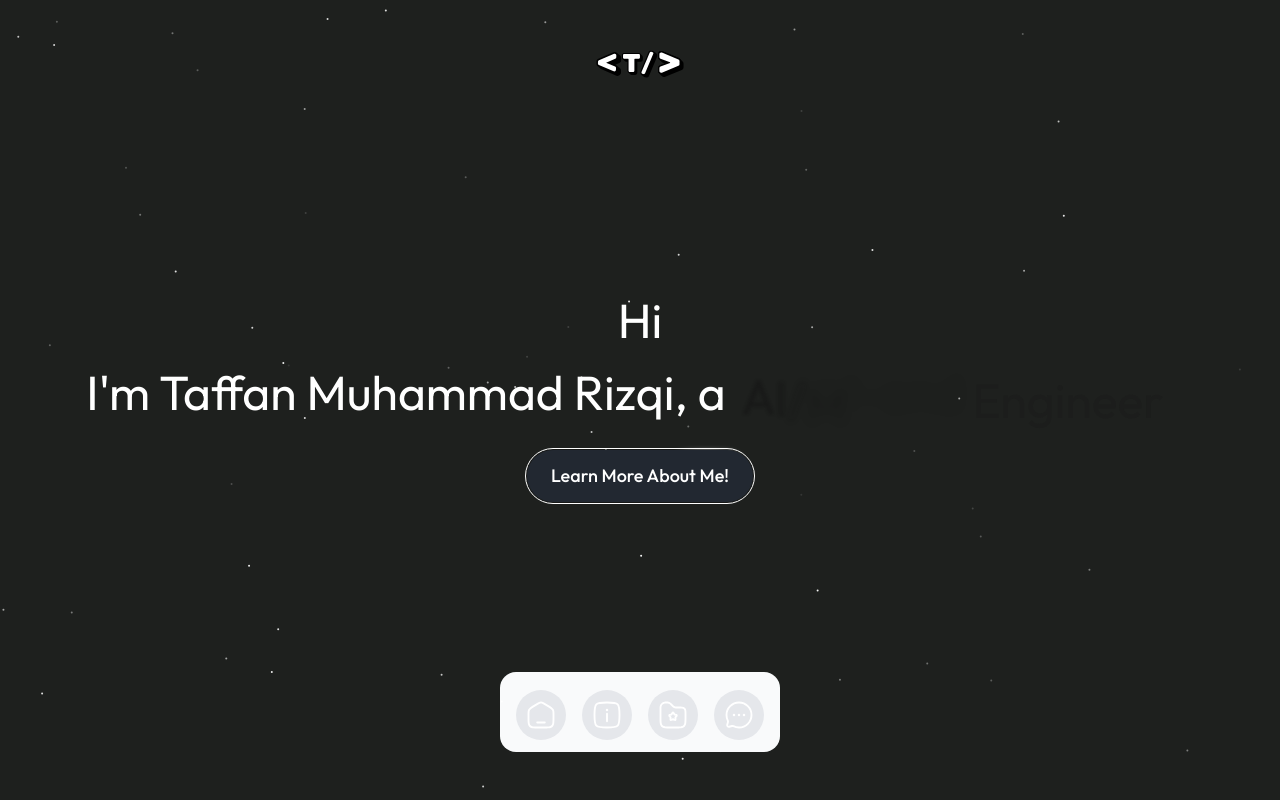
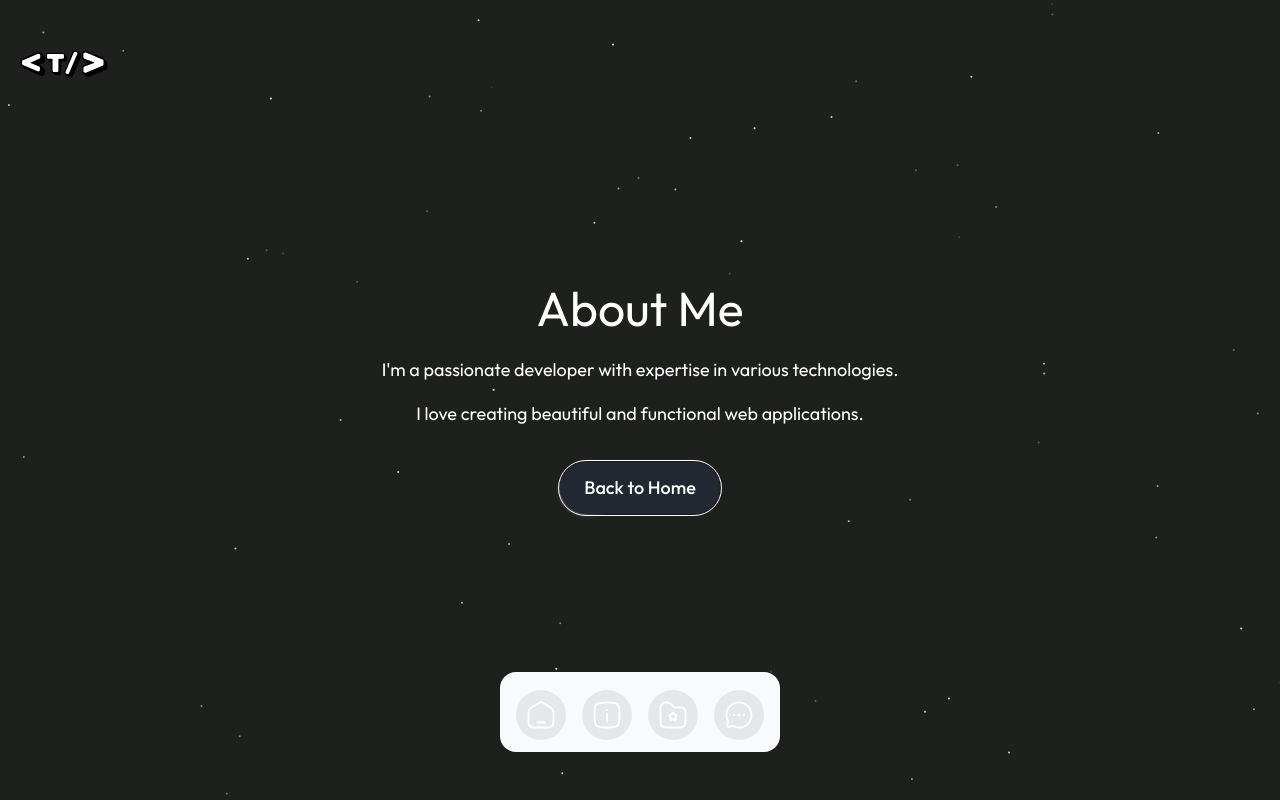
Before and after one commit to TaffanM/portofolio-web-react, a React (Vite) app: page / in a window 1280 px wide. Both pictures are taken after a click on the button "Learn More About Me!". Built offline with nearby package versions, Linux system fonts and the light colour scheme.

Commit message:
feat: implement multi-page navigation and add About, Projects, and Contact sections

```diff
--- a/src/App.jsx
+++ b/src/App.jsx
@@ -1,37 +1,66 @@
-import { useState } from 'react'
+import { useEffect, useState } from 'react'
 import './App.css'
 import { FloatingDock } from 'components/ui/floating-dock'
 import { Home } from 'pages/Home'
+import { About } from 'pages/About'
+import { Projects } from 'pages/Projects'
+import { Contact } from 'pages/Contact'
 import HomeIcon from 'assets/icons/home.svg?react';
 import InfoIcon from 'assets/icons/info.svg?react';
 import ProjectsIcon from 'assets/icons/projects.svg?react';
 import ContactIcon from 'assets/icons/contact.svg?react';
 import { SparklesCore } from 'components/ui/sparkles';
 import Logo from 'assets/taffan.svg?react';
-
+import { AnimatePresence, motion } from 'motion/react';
 
 
 function App() {
+  const [currentPage, setCurrentPage] = useState('home')
+
+  const handleNavigation = (page) => {
+    setCurrentPage(page)
+  }
+
+  const pages = {
+    home: <Home onNavigate={handleNavigation} />,
+    about: <About onNavigate={handleNavigation} />,
+    projects: <Projects onNavigate={handleNavigation} />,
+    contact: <Contact onNavigate={handleNavigation} />,
+  }
+
   const items = [
-    { title: 'Home', icon: <HomeIcon />, href: '#home' },
-    { title: 'About', icon: <InfoIcon />, href: '#about' },
-    { title: 'Projects', icon: <ProjectsIcon />, href: '#projects' },
-    { title: 'Contact', icon: <ContactIcon />, href: '#contact' },
+    { title: 'Home', icon: <HomeIcon />, href: '#home', onClick: () => handleNavigation('home') },
+    { title: 'About', icon: <InfoIcon />, href: '#about', onClick: () => handleNavigation('about') },
+    { title: 'Projects', icon: <ProjectsIcon />, href: '#projects', onClick: () => handleNavigation('projects') },
+    { title: 'Contact', icon: <ContactIcon />, href: '#contact', onClick: () => handleNavigation('contact') },
   ]
 
   return (
     <>
       <div className="w-full h-full bg-[#1E201E] text-white overflow-hidden">
         <div className="items-center flex flex-col">
-          <div className="fixed justify-between p-4">
+          <div className="fixed top-0 left-0 z-50 p-4">
             <nav className="flex space-x-4">
-              <Logo className="w-24 h-24" href="#" />
+             <button onClick={() => handleNavigation('home')}>
+                <Logo className="w-24 h-24 hover:scale-110 transition-transform duration-300" />
+              </button>
             </nav>
           </div>
-          <Home />
+          <AnimatePresence mode='wait'>
+            <motion.div
+              key={currentPage}
+              initial={{ opacity: 0, y: 20 }}
+              animate={{ opacity: 1, y: 0 }}
+              exit={{ opacity: 0, y: -20 }}
+              transition={{ duration: 0.5, ease: "easeInOut" }}
+              className="w-full h-full"
+            >
+              {pages[currentPage]}
+            </motion.div>
+          </AnimatePresence>
           <FloatingDock
           items={items}
-          desktopClassName='fixed bottom-12 left-1/2 transform -translate-x-1/2'
+          desktopClassName='fixed bottom-12 left-1/2 transform -translate-x-1/2 z-50'
           mobileClassName="fixed bottom-4 right-6 z-50"
           />
         </div>
@@ -49,7 +78,6 @@ function App() {
           />
         </div>
       </div>
-
     </>
   )
 }
--- a/src/components/ui/floating-dock.tsx
+++ b/src/components/ui/floating-dock.tsx
@@ -22,7 +22,7 @@ export const FloatingDock = ({
   desktopClassName,
   mobileClassName,
 }: {
-  items: { title: string; icon: React.ReactNode; href: string }[];
+  items: { title: string; icon: React.ReactNode; href: string; onClick?: () => void }[];
   desktopClassName?: string;
   mobileClassName?: string;
 }) => {
@@ -38,10 +38,18 @@ const FloatingDockMobile = ({
   items,
   className,
 }: {
-  items: { title: string; icon: React.ReactNode; href: string }[];
+  items: { title: string; icon: React.ReactNode; href: string; onClick?: () => void }[];
   className?: string;
 }) => {
   const [open, setOpen] = useState(false);
+
+  const handleItemClick = (item: { href: string; onClick?: () => void }) => {
+    if (item.onClick) {
+      item.onClick();
+    }
+    setOpen(false); // Close mobile menu after click
+  };
+
   return (
     <div className={cn("relative block md:hidden", className)}>
       <AnimatePresence>
@@ -67,13 +75,12 @@ const FloatingDockMobile = ({
                 }}
                 transition={{ delay: (items.length - 1 - idx) * 0.05 }}
               >
-                <a
-                  href={item.href}
-                  key={item.title}
+                <button
+                  onClick={() => handleItemClick(item)}
                   className="flex h-10 w-10 items-center justify-center rounded-full bg-gray-50 dark:bg-neutral-900"
                 >
                   <div className="h-4 w-4">{item.icon}</div>
-                </a>
+                </button>
               </motion.div>
             ))}
           </motion.div>
@@ -93,7 +100,7 @@ const FloatingDockDesktop = ({
   items,
   className,
 }: {
-  items: { title: string; icon: React.ReactNode; href: string }[];
+  items: { title: string; icon: React.ReactNode; href: string; onClick?: () => void }[];
   className?: string;
 }) => {
   let mouseX = useMotionValue(Infinity);
@@ -118,11 +125,13 @@ function IconContainer({
   title,
   icon,
   href,
+  onClick,
 }: {
   mouseX: MotionValue;
   title: string;
   icon: React.ReactNode;
   href: string;
+  onClick?: () => void;
 }) {
   let ref = useRef<HTMLDivElement>(null);
 
@@ -166,14 +175,22 @@ function IconContainer({
 
   const [hovered, setHovered] = useState(false);
 
+  const handleClick = (e: React.MouseEvent) => {
+    e.preventDefault();
+    e.stopPropagation(); // Prevent event bubbling
+    if (onClick) {
+      onClick();
+    }
+  };
+
   return (
-    <a href={href}>
     <motion.div
       ref={ref}
       style={{ width, height }}
       onMouseEnter={() => setHovered(true)}
       onMouseLeave={() => setHovered(false)}
-        className="relative flex aspect-square items-center justify-center rounded-full bg-gray-200 dark:bg-neutral-800"
+      className="relative flex aspect-square items-center justify-center rounded-full bg-gray-200 dark:bg-neutral-800 cursor-pointer"
+      onClick={handleClick}
     >
       <AnimatePresence>
         {hovered && (
@@ -181,7 +198,7 @@ function IconContainer({
             initial={{ opacity: 0, y: 10, x: "-50%" }}
             animate={{ opacity: 1, y: 0, x: "-50%" }}
             exit={{ opacity: 0, y: 2, x: "-50%" }}
-              className="absolute -top-8 left-1/2 w-fit rounded-md border border-gray-200 bg-gray-100 px-2 py-[-1] text-s whitespace-pre text-neutral-700 dark:border-neutral-900 dark:bg-neutral-800 dark:text-white"
+            className="absolute -top-8 left-1/2 w-fit rounded-md border border-gray-200 bg-gray-100 px-2 py-0.5 text-s whitespace-pre text-neutral-700 dark:border-neutral-900 dark:bg-neutral-800 dark:text-white pointer-events-none"
           >
             {title}
           </motion.div>
@@ -189,11 +206,10 @@ function IconContainer({
       </AnimatePresence>
       <motion.div
         style={{ width: widthIcon, height: heightIcon }}
-          className="flex items-center justify-center"
+        className="flex items-center justify-center pointer-events-none"
       >
         {icon}
       </motion.div>
     </motion.div>
-    </a>
   );
 }
--- a/src/pages/About.jsx
+++ b/src/pages/About.jsx
@@ -0,0 +1,26 @@
+import React from 'react'
+import { HoverBorderGradient } from 'components/ui/hover-border-gradient'
+
+export const About = ({ onNavigate }) => {
+  return (
+    <section className="relative flex items-center justify-center h-screen w-screen">
+      <div className="z-10 text-center text-5xl space-y-6 px-4 max-md:px-2 max-md:text-3xl">
+        <h1>About Me</h1>
+        <div className="text-lg max-w-2xl mx-auto space-y-4">
+          <p>I'm a passionate developer with expertise in various technologies.</p>
+          <p>I love creating beautiful and functional web applications.</p>
+        </div>
+        <HoverBorderGradient
+          as="button"
+          onClick={() => onNavigate('home')}
+          className="text-lg font-medium bg-[#222831] hover:bg-[#393E46] transition-colors duration-300 text-white px-6 py-3 rounded-full"
+          containerClassName="mx-auto mt-8"
+          duration={1}
+          clockwise={false}
+        >
+          Back to Home
+        </HoverBorderGradient>
+      </div>
+    </section>
+  )
+}
--- a/src/pages/Contact.jsx
+++ b/src/pages/Contact.jsx
@@ -0,0 +1,12 @@
+import React from 'react'
+
+export const Contact = () => {
+  return (
+    <section className="relative flex items-center justify-center h-screen w-screen">
+      <div className="z-10 text-center text-5xl space-y-6 px-4">
+        <h1>Contact Me</h1>
+        <p className="text-lg">Get in touch...</p>
+      </div>
+    </section>
+  )
+}
--- a/src/pages/Home.jsx
+++ b/src/pages/Home.jsx
@@ -10,7 +10,7 @@ const words = [
   "UI/UX Enthusiast",
 ]
 
-export const Home = () => {
+export const Home = ({ onNavigate }) => {
   return (
     <section className="relative flex items-center justify-center h-screen w-screen">
         <div className="z-10 text-center text-5xl space-y-6 px-4 max-md:px-2 max-md:text-3xl">
@@ -23,7 +23,7 @@ export const Home = () => {
             </div>
             <HoverBorderGradient
               as="button"
-              href="#about"
+              onClick={() => onNavigate('about')}
               className="text-lg font-medium bg-[#222831] hover:bg-[#393E46] transition-colors duration-300 text-white px-6 py-3 rounded-full"
               containerClassName="mx-auto mt-8"
               duration={1}
--- a/src/pages/Projects.jsx
+++ b/src/pages/Projects.jsx
@@ -0,0 +1,12 @@
+import React from 'react'
+
+export const Projects = () => {
+  return (
+    <section className="relative flex items-center justify-center h-screen w-screen">
+      <div className="z-10 text-center text-5xl space-y-6 px-4">
+        <h1>My Projects</h1>
+        <p className="text-lg">Coming soon...</p>
+      </div>
+    </section>
+  )
+}
```
Lines whose indentation alone changed are shown as unchanged.
